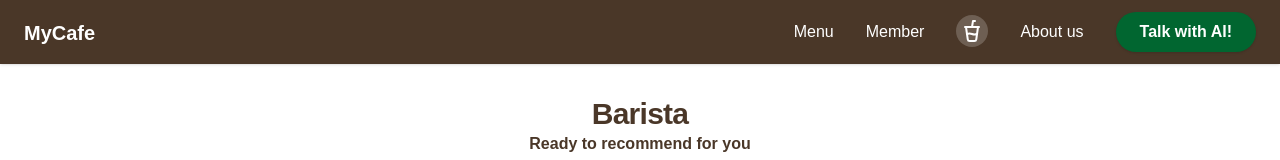
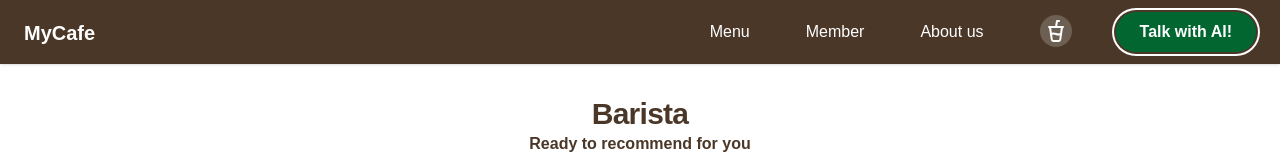
Before and after one commit to ninichu2234/ProjectByBeamAndNoon_, a Next.js app: page /chat in a window 1280 px wide. Shown: the top 160 px of the page. Built offline with nearby package versions, Linux system fonts and the light colour scheme; no server answers; the database is empty.

Commit message:
update19

```diff
--- a/src/app/about-us/page.js
+++ b/src/app/about-us/page.js
@@ -1,6 +1,5 @@
 import React from 'react';
 
-// --- (Optional) Icons for decoration ---
 const LightbulbIcon = () => (
     <svg
         xmlns="http://www.w3.org/2000/svg"
@@ -79,10 +78,8 @@ export default function AboutUsPage() {
                         </div>
                     </section>
 
-                    {/* --- Divider --- */}
                     <hr className="my-12 border-gray-200" />
 
-                    {/* --- Section 2: Image Attribution --- */}
                     <section>
                         <div className="flex items-start">
                             <PicIcon />
--- a/src/app/context/UserContext.js
+++ b/src/app/context/UserContext.js
@@ -1,116 +1,99 @@
 "use client";
 
 import React, { createContext, useState, useEffect, useContext } from 'react';
-import { supabase } from '../lib/supabaseClient';
+import { supabase } from '@/app/lib/supabaseClient';
 import { v4 as uuidv4 } from 'uuid';
 
-// ‼️ 1. กำหนดค่าเริ่มต้นเป็น Object เสมอ ‼️
-const initialUserState = {
-    session: null,
-    userId: null,
-    guestId: null,
-    loading: true, // เริ่มต้น loading เป็น true
-};
+const UserContext = createContext(undefined);
 
-// สร้าง Context พร้อมค่าเริ่มต้น
-const UserContext = createContext(initialUserState);
-
-// สร้าง Provider Component
 export const UserProvider = ({ children }) => {
     const [session, setSession] = useState(null);
+    const [profile, setProfile] = useState(null);
     const [userId, setUserId] = useState(null);
     const [guestId, setGuestId] = useState(null);
-    const [loading, setLoading] = useState(true); // เริ่มต้น loading เป็น true
+    const [loading, setLoading] = useState(true);
 
     useEffect(() => {
-        // --- 1. ตรวจสอบ Session การล็อกอิน ---
-        supabase.auth.getSession().then(({ data: { session } }) => {
-            setSession(session);
-            setUserId(session?.user?.id ?? null);
-            console.log("UserProvider: Initial session check:", session);
+        const getInitialSession = async () => {
+            const { data: { session } } = await supabase.auth.getSession();
 
-            // --- 2. จัดการ Guest ID (ถ้ายังไม่ล็อกอิน) ---
-            if (!session && typeof window !== 'undefined') { // ‼️ เพิ่ม check typeof window ‼️
+            if (session) {
+                setSession(session);
+                setUserId(session.user.id);
+                setGuestId(null);
+
+                // ดึงข้อมูล profile มาเก็บไว้
+                const { data: userProfile } = await supabase
+                    .from('profiles')
+                    .select('*')
+                    .eq('id', session.user.id)
+                    .single();
+                setProfile(userProfile || null);
+            } else {
+                setSession(null);
+                setUserId(null);
+                setProfile(null);
+
                 let currentGuestId = localStorage.getItem('guestUserId');
                 if (!currentGuestId) {
                     currentGuestId = uuidv4();
                     localStorage.setItem('guestUserId', currentGuestId);
-                    console.log("UserProvider: Generated new guestId:", currentGuestId);
-                } else {
-                    console.log("UserProvider: Found existing guestId:", currentGuestId);
                 }
                 setGuestId(currentGuestId);
-            } else {
-                 setGuestId(null);
-                 // if (typeof window !== 'undefined') localStorage.removeItem('guestUserId');
             }
-            setLoading(false); // โหลดเสร็จหลังเช็ค session และ guestId
-            console.log("UserProvider: Initial loading complete."); // Log เพิ่ม
-        }).catch(error => { // ‼️ เพิ่ม .catch() ‼️
-            console.error("UserProvider: Error fetching initial session:", error);
-            setLoading(false); // หยุด loading ถ้ามี error
-             if (typeof window !== 'undefined') { // ยังคงพยายามโหลด guestId ถ้า getSession พลาด
-                let currentGuestId = localStorage.getItem('guestUserId');
-                 if (!currentGuestId) {
-                     currentGuestId = uuidv4();
-                     localStorage.setItem('guestUserId', currentGuestId);
-                 }
-                 setGuestId(currentGuestId);
-             }
-        });
+            setLoading(false);
+        };
 
-        // --- 3. ฟังการเปลี่ยนแปลงสถานะ Auth ---
+        getInitialSession();
+
         const { data: authListener } = supabase.auth.onAuthStateChange(
-            (_event, session) => {
-                console.log("UserProvider: Auth state changed:", session);
-                setSession(session);
-                setUserId(session?.user?.id ?? null);
-                // ไม่ต้อง setLoading(true) ตอน Auth เปลี่ยน เพราะอาจทำให้หน้ากระพริบ
-                // setLoading(true);
+            async (_event, session) => {
 
-                if (!session && typeof window !== 'undefined') { // ‼️ เพิ่ม check typeof window ‼️
-                    let currentGuestId = localStorage.getItem('guestUserId');
-                    if (!currentGuestId) {
-                        currentGuestId = uuidv4();
-                        localStorage.setItem('guestUserId', currentGuestId);
-                        console.log("UserProvider (Auth Change): Generated new guestId:", currentGuestId);
-                    } else {
-                         console.log("UserProvider (Auth Change): Using existing guestId:", currentGuestId);
-                    }
+                if (session) {
+                    setSession(session);
+                    setUserId(session.user.id);
+                    setGuestId(null);
+                    localStorage.removeItem('guestUserId'); // ลบ guestId เก่าทิ้ง
+
+                    // ดึง Profile
+                    const { data: userProfile } = await supabase
+                        .from('profiles')
+                        .select('*')
+                        .eq('id', session.user.id)
+                        .single();
+                    setProfile(userProfile || null);
+
+                } else {
+                    setSession(null);
+                    setUserId(null);
+                    setProfile(null);
+
+                    // สร้าง guestId
+                    let currentGuestId = uuidv4();
+                    localStorage.setItem('guestUserId', currentGuestId);
                     setGuestId(currentGuestId);
-                } else {
-                    setGuestId(null);
-                    // if (typeof window !== 'undefined') localStorage.removeItem('guestUserId');
                 }
-                 // Set loading false หลังจากจัดการ auth state change เสร็จ
-                 setLoading(false);
-                 console.log("UserProvider: Auth change handling complete."); // Log เพิ่ม
             }
         );
 
-        // Cleanup listener
         return () => {
             authListener?.subscription.unsubscribe();
         };
     }, []);
 
-    // ‼️ 2. ตรวจสอบให้แน่ใจว่า value เป็น Object เสมอ ‼️
-    const value = { session, userId, guestId, loading };
+    const value = { session, userId, guestId, profile, loading };
 
     return (
         <UserContext.Provider value={value}>
-            {children}
+            {!loading && children}
         </UserContext.Provider>
     );
 };
 
-// สร้าง Custom Hook เพื่อให้เรียกใช้ง่าย
 export const useUser = () => {
     const context = useContext(UserContext);
-    // ‼️ เอา check undefined ออก เพราะเรามีค่าเริ่มต้นแล้ว ‼️
-    // if (context === undefined) {
-    //     throw new Error('useUser must be used within a UserProvider');
-    // }
-    // คืนค่า context ที่มีโครงสร้าง object เสมอ
-    return context || initialUserState; // ถ้า context เป็น null (ไม่ควรเกิด) ให้คืนค่าเริ่มต้น
+    if (context === undefined) {
+        throw new Error('useUser must be used within a UserProvider');
+    }
+    return context;
 };
--- a/src/app/layout.js
+++ b/src/app/layout.js
@@ -8,17 +8,14 @@ const geistSans = Geist({
   variable: "--font-geist-sans",
   subsets: ["latin"],
 });
-
 const geistMono = Geist_Mono({
   variable: "--font-geist-mono",
   subsets: ["latin"],
 });
-
 export const metadata = {
   itle: "My Café",
   description: "สั่งเครื่องดื่มและขนมง่ายๆ แค่คุยกับ AI",
 };
-
 export default function RootLayout({ children }) {
   return (
     <html lang="th">
--- a/src/app/page.js
+++ b/src/app/page.js
@@ -4,7 +4,7 @@ import Link from 'next/link';
 import NextImage from 'next/image';
 import React, { Suspense, useState, useEffect, useRef, useCallback } from 'react';
 import { useSearchParams, useRouter } from 'next/navigation';
-import { supabase } from '../app/lib/supabaseClient';
+import { supabase } from '@/app/lib/supabaseClient';
 
 // --- Icons (Keep these) ---
 const ClockIcon = () => ( <svg xmlns="http://www.w3.org/2000/svg" fill="none" viewBox="0 0 24 24" strokeWidth={1.5} stroke="currentColor" className="w-6 h-6 mr-3 flex-shrink-0 text-yellow-500"><path strokeLinecap="round" strokeLinejoin="round" d="M12 6v6h4.5m4.5 0a9 9 0 1 1-18 0 9 9 0 0 1 18 0Z" /></svg> );
--- a/src/component/Navbar.js
+++ b/src/component/Navbar.js
@@ -2,7 +2,8 @@
 import React, { useState, useEffect } from 'react';
 import Link from 'next/link';
 import { usePathname } from 'next/navigation';
-
+import { useUser } from '@/app/context/UserContext';
+import { supabase } from '@/app/lib/supabaseClient';
 // Icon
 const Bars3Icon = () => (
     <svg xmlns="http://www.w3.org/2000/svg" fill="none" viewBox="0 0 24 24" strokeWidth={1.5} stroke="currentColor" className="w-7 h-7">
@@ -39,6 +40,9 @@ export default function Header() {
     const [showHint, setShowHint] = useState(true);
     const pathname = usePathname();
     const isHomePage = pathname === '/';
+
+    const { session, profile, loading } = useUser();
+
     const updateCartCount = () => {
         if (typeof window !== 'undefined') {
             try {
@@ -71,22 +75,38 @@ export default function Header() {
         <header className="bg-[#4A3728] shadow-sm sticky top-0 z-50">
             <div className="container mx-auto px-6">
                 <div className="flex items-center justify-between h-16 relative">
-                    {/* Part 1: Logo (Left) */}
                     <div className="flex items-center">
                         <Link href="/" onClick={() => setMobileMenuOpen(false)} className="text-2xl font-bold">
                             <span className="text-xl font-bold text-white">MyCafe</span>
                         </Link>
                     </div>
+                    <nav className="hidden md:flex items-center space-x-8">
+                        <Link href="/menu-page"
+                        className={`text-white hover:text-green-700 transition-colors duration-300 px-3 py-1 rounded-md ${pathname === '/menu-page' ? 'bg-white/10' : ''}`}
+                        >Menu
+                        </Link>
+                        {loading ? (
+                            <div className="h-6 w-24 bg-white/20 rounded-md animate-pulse"></div>
+                        ) : session ? (
+                            // (ถ้าล็อกอินแล้ว)
+                            <>
+                                <Link
+                                    href="/member"
+                                    className={`text-white hover:text-green-700 transition-colors duration-300 px-3 py-1 rounded-md ${pathname === '/member' ? 'bg-white/10' : ''}`}
+                                >
+                                    {/* ถ้ามีชื่อใน profile ให้โชว์ชื่อ, ไม่มีโชว์ 'My Account' */}
+                                    {profile?.fullName || 'My Account'}
+                                </Link>
+                            </>
+                        ) : (
+                            // (ถ้ายังไม่ล็อกอิน)
+                        <div className="relative">
+                            <Link
+                                href="/member"
+                                className={`text-white hover:text-green-700 transition-colors duration-300 px-3 py-1 rounded-md ${pathname === '/member' ? 'bg-white/10' : ''}`}
+                                > Member
+                            </Link>
 
-                    {/* Part 2: Menu and Buttons (Right) - For Desktop */}
-                    <nav className="hidden md:flex items-center space-x-8">
-                        <Link href="/menu-page" className="text-white hover:text-green-700 transition-colors duration-300">
-                            Menu
-                        </Link>
-                        <div className="relative">
-                        <Link href="/member" className="text-white hover:text-green-700 transition-colors duration-300">
-                            Member
-                        </Link>
                             {isHomePage && showHint && (
                                 <>
                                     <div className="absolute top-full right-1/2 mr-[-10px] w-0 h-0
@@ -111,8 +131,6 @@ export default function Header() {
                                             >
                                                 <SmallXIcon />
                                             </button>
-
-                                            {/*Content */}
                                             <div className="p-4 pt-5 text-gray-800">
                                                 <p className="text-sm font-semibold">Are you a member?</p>
                                                 <p className="text-sm mt-1">Click here to log in and collect points before ordering!</p>
@@ -121,27 +139,33 @@ export default function Header() {
                                     </div>
                                 </>
                             )}
-                         	</div>
-                        <Link href="/basket" className="relative text-white hover:text-green-700 transition-colors duration-300">
+                        </div>
+                    )}
+                        <Link
+                            href="/about-us"
+                            className={`text-white hover:text-green-700 transition-colors duration-300 px-3 py-1 rounded-md ${pathname === '/about-us' ? 'bg-white/10' : ''}`}>
+                            About us
+                        </Link>
+                        <Link
+                            href="/basket"
+                            className={`relative text-white hover:text-green-700 transition-colors duration-300 px-3 py-1 rounded-md ${pathname === '/basket' ? 'bg-white/10' : ''}`}>
                             <IconBuskt />
                             {cartCount > 0 && (
-                                <span className="absolute -top-2 -right-3 flex items-center justify-center w-5 h-5 bg-red-500 text-white text-xs font-bold rounded-full">
+                                <span className="absolute -top-2 -right-3 ...">
                                     {cartCount}
                                 </span>
-                            )}
-                        </Link>
-
-                        <Link href="/about-us" className="text-white hover:text-green-700 transition-colors duration-300">
-                            About us
+                             )}
                         </Link>
 
                         <Link href="/chat">
-                            <button className="bg-green-800 text-white px-6 py-2 rounded-full font-bold hover:bg-green-700 transition-colors shadow">
+                            <button
+                                className={`bg-green-800 text-white px-6 py-2 rounded-full font-bold hover:bg-green-700 transition-colors shadow ${pathname === '/chat' ? 'ring-2 ring-white ring-offset-2 ring-offset-[#4A3728]' : ''}`}>
                                 Talk with AI!
                             </button>
                         </Link>
                     </nav>
 
+{/* ... (โค้ด Mobile Menu Toggle) ... */}
                     <div className="md:hidden flex items-center space-x-4">
                         <Link href="/basket" className="relative text-white">
                             <IconBuskt />
@@ -161,16 +185,41 @@ export default function Header() {
                 {isMobileMenuOpen && (
                     <div className="md:hidden absolute top-full left-0 w-full bg-white shadow-lg">
                         <div className="flex flex-col space-y-4 p-5">
-                            <Link  href="/chat" onClick={() => setMobileMenuOpen(false)} className="w-full bg-green-800 text-white text-center py-3 rounded-lg font-bold hover:bg-green-700 transition-colors">
+                            <Link
+                                href="/chat"
+                                onClick={() => setMobileMenuOpen(false)}
+                                className={`w-full bg-green-800 text-white text-center py-3 rounded-lg font-bold hover:bg-green-700 transition-colors ${pathname === '/chat' ? 'ring-2 ring-green-900' : ''}`}>
                                 Talk with AI!
                             </Link>
-                            <Link href="/menu-page" onClick={() => setMobileMenuOpen(false)} className="text-gray-700 hover:text-green-700 font-medium text-lg text-center py-2">
-                                Menu
+                            <Link
+                                href="/menu-page"
+                                onClick={() => setMobileMenuOpen(false)}
+                                className={`font-medium text-lg text-center py-2 rounded-lg ${pathname === '/menu-page' ? 'bg-gray-100 text-green-700' : 'text-gray-700 hover:text-green-700'}`}>
+                            Menu
                             </Link>
-                            <Link href="/member" onClick={() => setMobileMenuOpen(false)} className="text-gray-700 hover:text-green-700 font-medium text-lg text-center py-2">
-                                Member
-                            </Link>
-                            <Link href="/about-us" onClick={() => setMobileMenuOpen(false)} className="text-gray-700 hover:text-green-700 font-medium text-lg text-center py-2">
+                            {loading ? (
+                                <div className="text-gray-400 text-center py-2">Loading...</div>
+                            ) : session ? (
+                                <>
+                                    <Link
+                                        href="/member"
+                                        onClick={() => setMobileMenuOpen(false)}
+                                        className={`font-medium text-lg text-center py-2 rounded-lg ${pathname === '/member' ? 'bg-gray-100 text-green-700' : 'text-gray-700 hover:text-green-700'}`}>
+                                        {profile?.fullName || 'My Account'}
+                                    </Link>
+                                </>
+                            ) : (
+                                <Link
+                                    href="/member"
+                                    onClick={() => setMobileMenuOpen(false)}
+                                    className={`font-medium text-lg text-center py-2 rounded-lg ${pathname === '/member' ? 'bg-gray-100 text-green-700' : 'text-gray-700 hover:text-green-700'}`}>
+                                    Member
+                                </Link>
+                            )}
+                            <Link
+                                href="/about-us"
+                                onClick={() => setMobileMenuOpen(false)}
+                                className={`font-medium text-lg text-center py-2 rounded-lg ${pathname === '/about-us' ? 'bg-gray-100 text-green-700' : 'text-gray-700 hover:text-green-700'}`}>
                                 About us
                             </Link>
                         </div>
```
